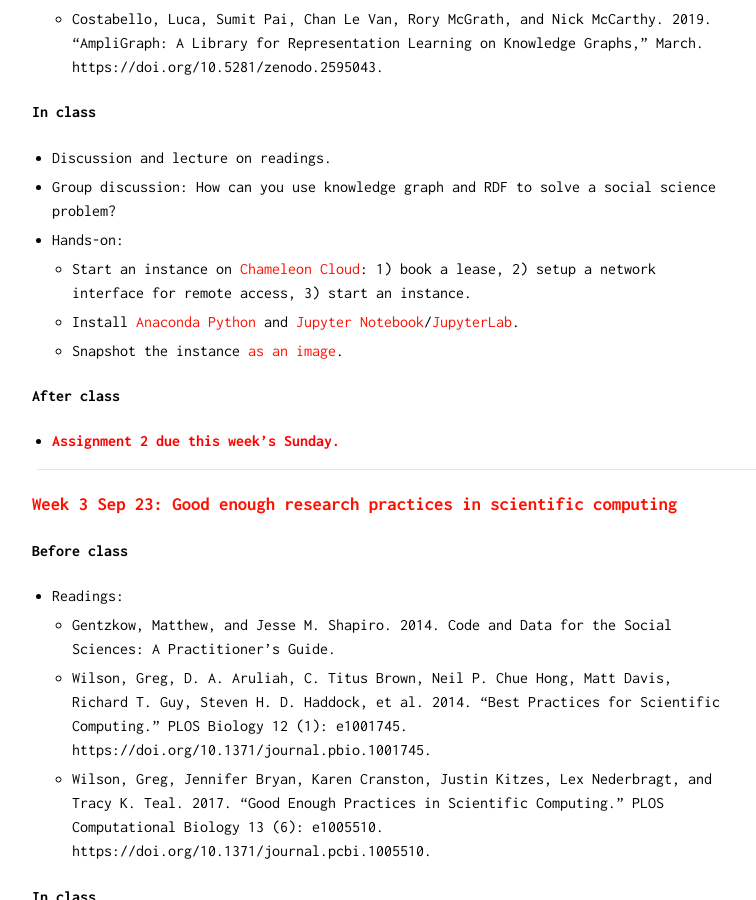
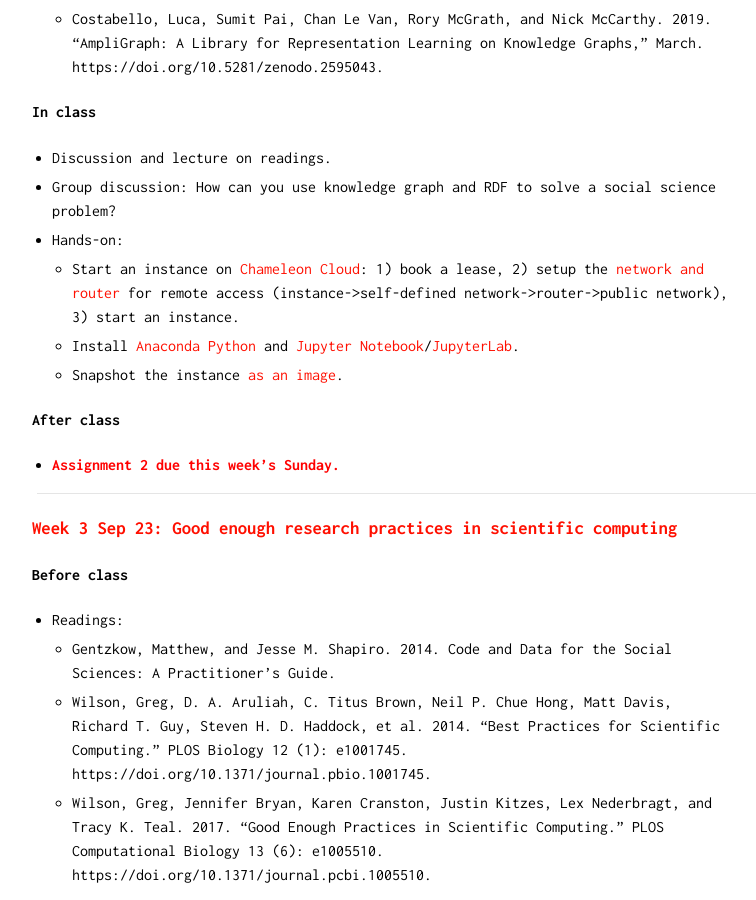
Before and after one commit to Xinjian-Paul-Li/open_data, a Jekyll site: the page built from docs/course_schedule.md, in a window 1280 px wide and 900 px high, scrolled down 2090 px. Shown: the whole window, without its empty margins (238-994 px from the left). Built offline with Jekyll 4.4.1, drawn with Linux system fonts in a browser that asks for light colours; our own code applies the rules of GitHub Pages for plain Markdown files.

Commit message:
update course

```diff
--- a/docs/course_schedule.md
+++ b/docs/course_schedule.md
@@ -71,7 +71,7 @@ Text analysis in social sciences
 - Discussion and lecture on readings.
 - Group discussion: How can you use knowledge graph and RDF to solve a social science problem?
 - Hands-on:
-	- Start an instance on [Chameleon Cloud](https://www.chameleoncloud.org/): 1) book a lease, 2) setup a network interface for remote access, 3) start an instance.
+	- Start an instance on [Chameleon Cloud](https://www.chameleoncloud.org/): 1) book a lease, 2) setup the [network and router](https://chameleoncloud.readthedocs.io/en/latest/technical/networks/networks_vlan.html) for remote access (instance->self-defined network->router->public network), 3) start an instance.
 	- Install [Anaconda Python](https://www.anaconda.com/distribution/) and [Jupyter Notebook](https://jupyter-notebook.readthedocs.io/en/stable/public_server.html)/[JupyterLab](https://jupyterlab.readthedocs.io/en/stable/getting_started/starting.html).
 	- Snapshot the instance [as an image](https://chameleoncloud.readthedocs.io/en/latest/technical/images.html).
 
```
